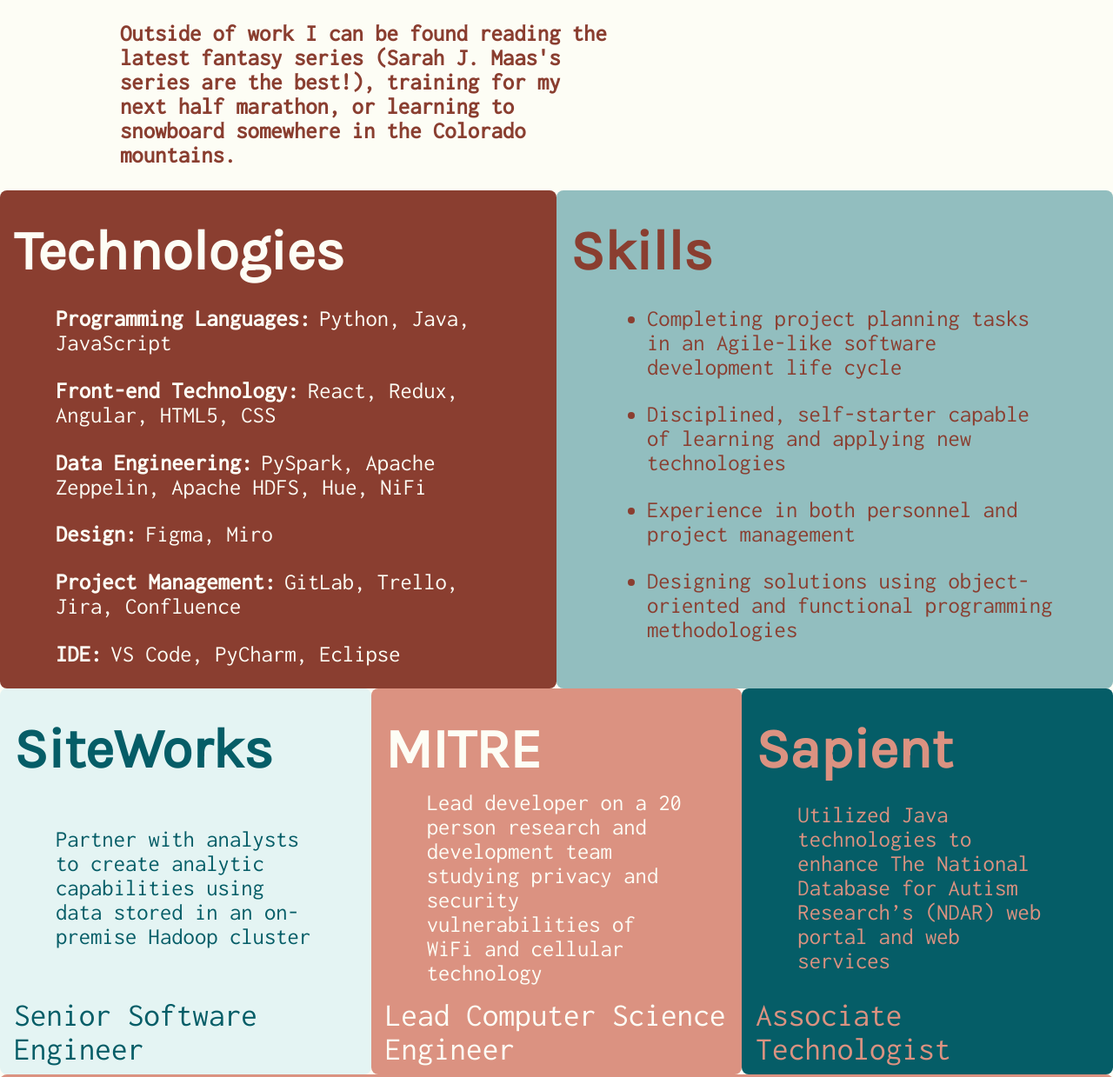
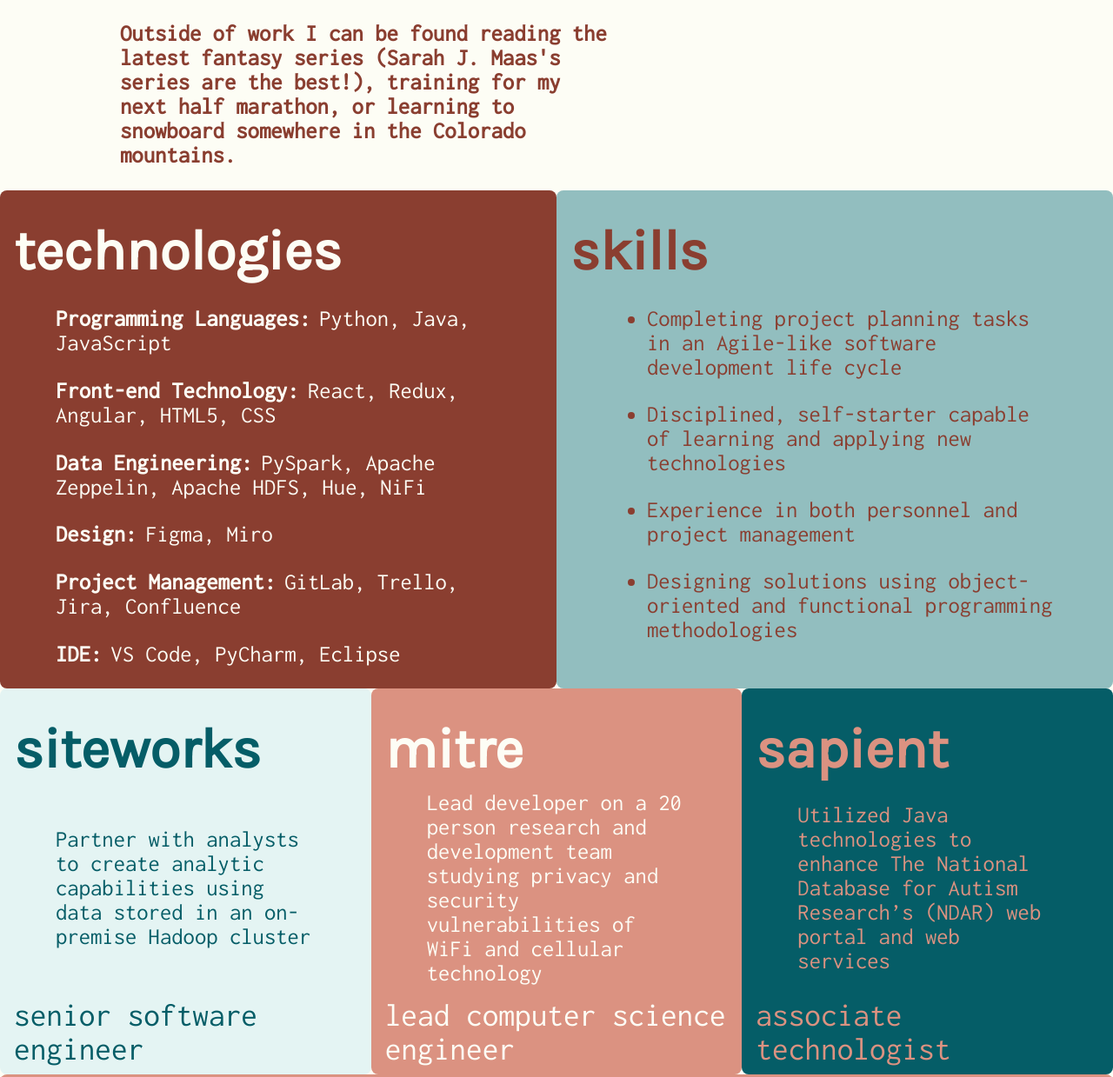
Before and after one commit to britt20williams/UX_UI_HW_18, a plain HTML site: page about.html in a window 1280 px wide. Shown: the part 977-2216 px from the top of the page at 87% size. Drawn offline with Linux system fonts and the light colour scheme.

Commit message:
Messing with capitalization of div sections

```diff
--- a/about.html
+++ b/about.html
@@ -52,7 +52,7 @@
 
   <section id="skills">
     <div id="tech" class="brick">
-      <h3 class="eggshellText">Technologies</h3>
+      <h3 class="eggshellText">technologies</h3>
       <div>
         <p class="body eggshellText"><span class="label">Programming Languages:</span>Python, Java, JavaScript</p>
         <p class="body eggshellText"><span class="label">Front-end Technology:</span>React, Redux, Angular, HTML5, CSS</p>
@@ -64,7 +64,7 @@
     </div>
 
     <div id="softskills" class="lightteal">
-      <h3 class="brickText">Skills</h3>
+      <h3 class="brickText">skills</h3>
       <ul>
         <li class="body brickText">Completing project planning tasks in an Agile-like software development life cycle
         </li>
@@ -79,24 +79,24 @@
 
   <section id="jobs">
     <div id="siteworks" class="greyblue tealText">
-      <h3>SiteWorks</h3>
+      <h3>siteworks</h3>
       <p class="body">Partner with analysts to create analytic capabilities using data stored in an on-premise Hadoop
         cluster</p>
-      <h4 class="sub">Senior Software Engineer</h4>
+      <h4 class="sub">senior software engineer</h4>
     </div>
     <div id="mitre" class="salmon eggshellText">
-      <h3>MITRE</h3>
+      <h3>mitre</h3>
       <p class="body">Lead developer on a 20 person research and development team studying privacy and security
         vulnerabilities of
         WiFi and cellular technology</p>
-      <h4 class="sub">Lead Computer Science Engineer</h4>
+      <h4 class="sub">lead computer science engineer</h4>
     </div>
     <div id="sapient" class="teal salmonText">
-      <h3>Sapient</h3>
+      <h3>sapient</h3>
       <p class="body">Utilized Java technologies to enhance The National Database for Autism Research’s (NDAR) web
         portal and web
         services</p>
-      <h4 class="sub">Associate Technologist</h4>
+      <h4 class="sub">associate technologist</h4>
     </div>
 
   </section>
```
